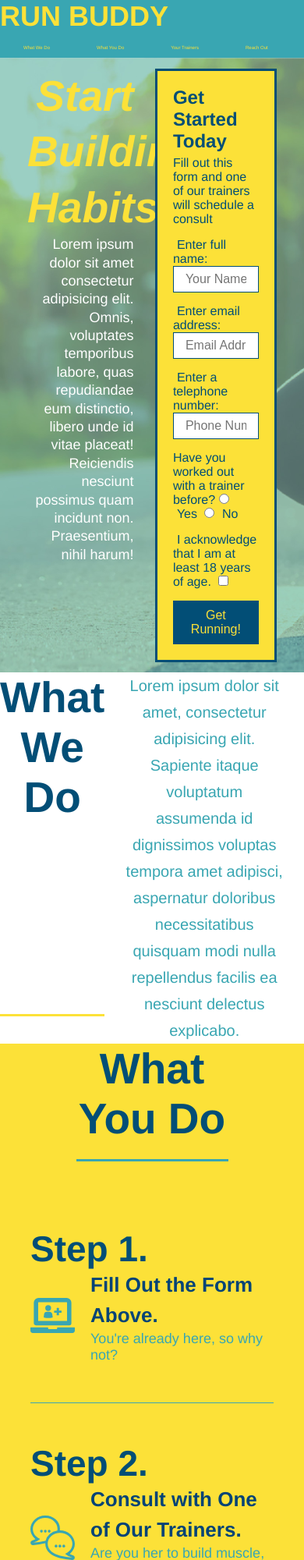
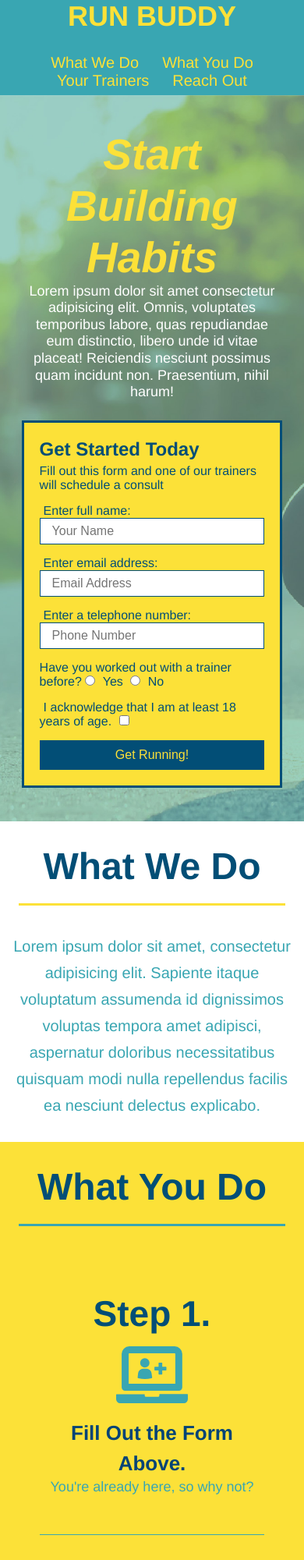
Before and after one commit to layc41/run-buddy, a plain HTML site: page index.html in a window 390 px wide. Shown: the top 2000 px of the page at 78% size. Drawn offline with Linux system fonts and the light colour scheme.

Commit message:
added mediaqueries

```diff
--- a/assets/css/style.css
+++ b/assets/css/style.css
@@ -36,7 +36,7 @@ header nav ul {
     list-style: none;
 }
 header nav ul li a {
-    margin: 0 30px;
+    padding: 10px 15px;
     font-weight: lighter;
     font-size: 1.55vw;
 }
@@ -75,6 +75,7 @@ footer a {
     display: flex;
     justify-content: center;
     flex-wrap: wrap;
+    align-items: flex-start;
 }
 .hero-form {
     color: #024e76;
@@ -116,7 +117,7 @@ footer a {
     margin: 3.5%;
     color: #fff;
     font-size: 18px;
-    line-height: 1.3;
+    line-height: 1.2;
 }
 .hero-cta h2 {
     font-style: italic;
@@ -177,7 +178,7 @@ footer a {
     color: #024376;
 }
 .section-title {
-    font-size: 55px;
+    font-size: 48px;
     color: #024e76;
     border-bottom: 3px solid;
     padding-bottom: 20px;
@@ -285,3 +286,94 @@ footer a {
 .flex-row {
     display: flex;
 }
+/* Media Query for Smaller Desktop Screens and Smaller */
+@media screen and (max-width: 980px) {
+    header {
+        /* this will be applied on any screen smaller than 980px */
+        padding-bottom: 0;
+        justify-content: center;
+    }
+    header h1 {
+        width: 100%;
+        text-align: center;
+    }
+    header nav ul {
+        margin-top: 20px;
+        width: 100%;
+        justify-content: center;
+    }
+    header nav ul li a {
+        font-size: 20px;
+    }
+    footer h2, footer div {
+        text-align: center;
+        width: 100%;
+    }
+    .hero-cta, .hero-form {
+        width: 100%;
+    }
+    .hero-cta {
+        text-align: center;
+    }
+    .section-title {
+        width: 80%;
+    }
+    .trainer {
+        flex: 0 70%;
+    }
+    .contact-info iframe {
+        flex: 1 100%;
+    }
+}
+
+/* Media Query for tablets and smaller */
+@media screen and (max-width: 768px) {
+    section {
+        /* this will be applied on any screen between 768px and 575px */
+        padding: 30px 15px;
+    }
+    .step h3 {
+        flex: 1 100%;
+        text-align: center;
+    }
+    .step-info {
+        flex: 2 100%;
+        text-align: center;
+        justify-content: center;
+    }
+    .step-img {
+        flex: 0 32%;
+        margin-right: 0;
+        margin-top: 15px;
+        margin-bottom: 15px;
+    }
+    .step-text {
+        flex: 100%;
+    }
+}
+
+/* Media query for mobile phones and smaller */
+@media screen and (max-width: 575px) {
+    .hero-form button {
+        /* this will be applied on any screen smaller than 575px */
+        width: 100%;
+    }
+    .section-title {
+        width: 95%;
+    }
+    .intro p {
+        width: 100%;
+    }
+    .trainer {
+        flex: 0 100%;
+    }
+    .contact-info {
+        text-align: center;
+    }
+    .contact-info > * {
+        flex: 0 100%;
+    }
+    .contact-form {
+        order: 3;
+    }
+}
--- a/index.html
+++ b/index.html
@@ -2,6 +2,7 @@
 <html lang="eng">
     <head>
         <meta charset="UTF-8" />
+        <meta name="viewport" content="width=device-width, initial-scale=1.0" />
         <title>Run Buddy</title>
         <link rel="stylesheet" href="./assets/css/style.css" />
     </head>
@@ -73,7 +74,7 @@
 
     <!-- "what we do" section -->
     <section id="what-we-do" class="intro">
-        <div class="flex-row">
+        <div>
             <h2 class="section-title primary-border">What We Do</h2>
             <div class="flex-row">
                 <p>
```
Also changed, not shown: privacy-policy.html (+1 -0 lines).
